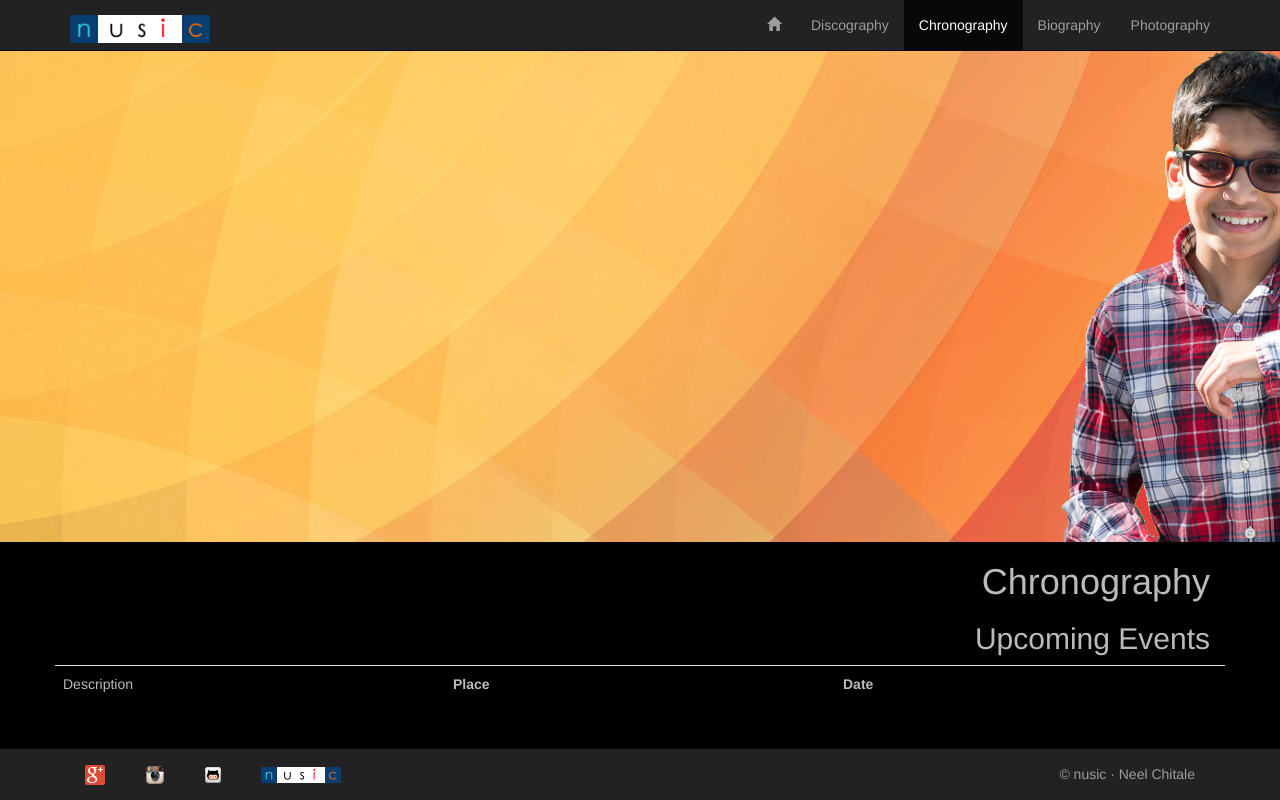
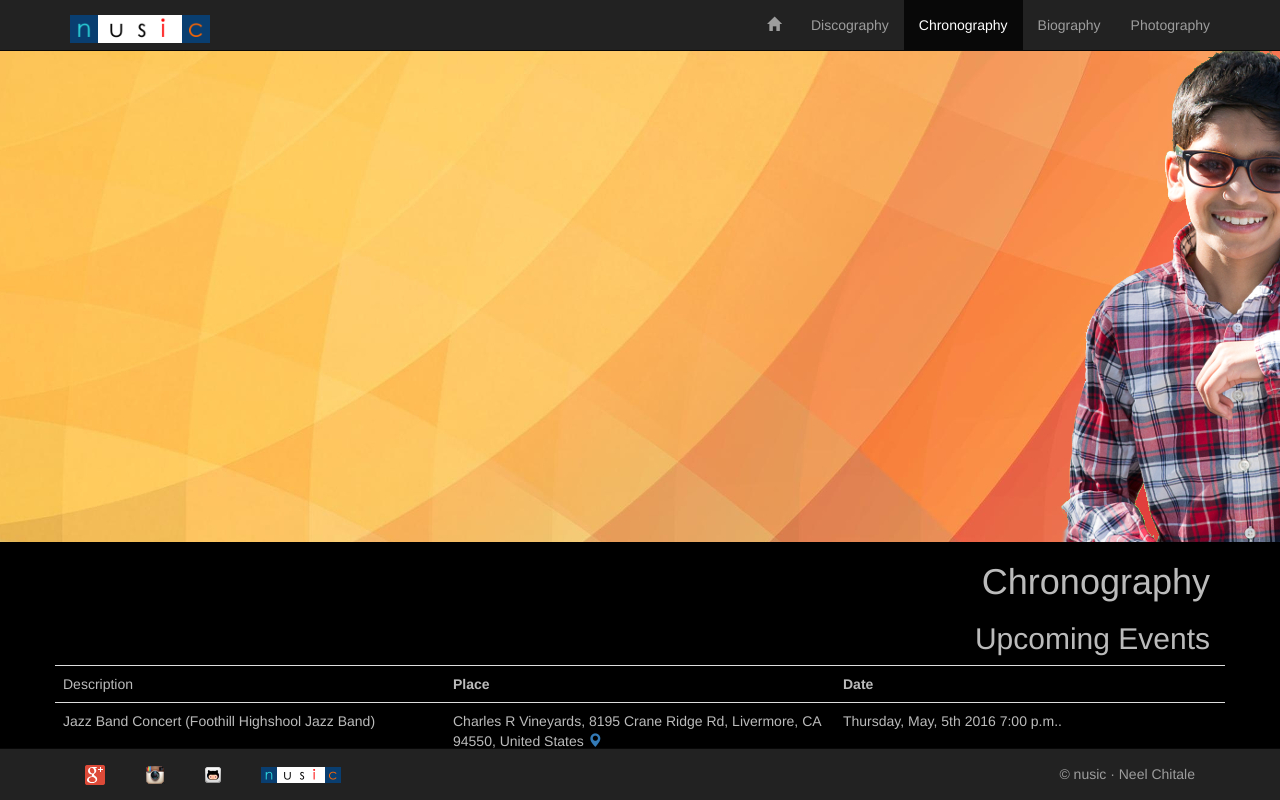
Before and after one commit to sandipchitale/nusic, a website: page site/index.html at #/events in a window 1280 px wide. Shown: the top 800 px of the page. Drawn offline with Linux system fonts and the light colour scheme.

Commit message:
Jazz Band Concert

```diff
--- a/site/views/events.html
+++ b/site/views/events.html
@@ -14,6 +14,12 @@
         <th class="col-xs-4">Place</th>
         <th class="col-xs-3">Date</th>
         <th class="col-xs-1">&nbsp;</th>
+      </tr>
+      <tr>
+        <td>Jazz Band Concert (Foothill Highshool Jazz Band)</td>
+        <td>Charles R Vineyards, 8195 Crane Ridge Rd, Livermore, CA 94550, United States <a target="_blank" href="https://www.google.com/maps?hl=en&q=Charles+R+Vineyards,+8195+Crane+Ridge+Rd,+Livermore,+CA+94550,+United+States"><i class="glyphicon glyphicon-map-marker"></i></a></td>
+        <td>Thursday, May, 5th 2016 7:00 p.m..</td>
+        <td>&nbsp;</td>
       </tr>
     </table>
   </div><!-- /.row -->
```
